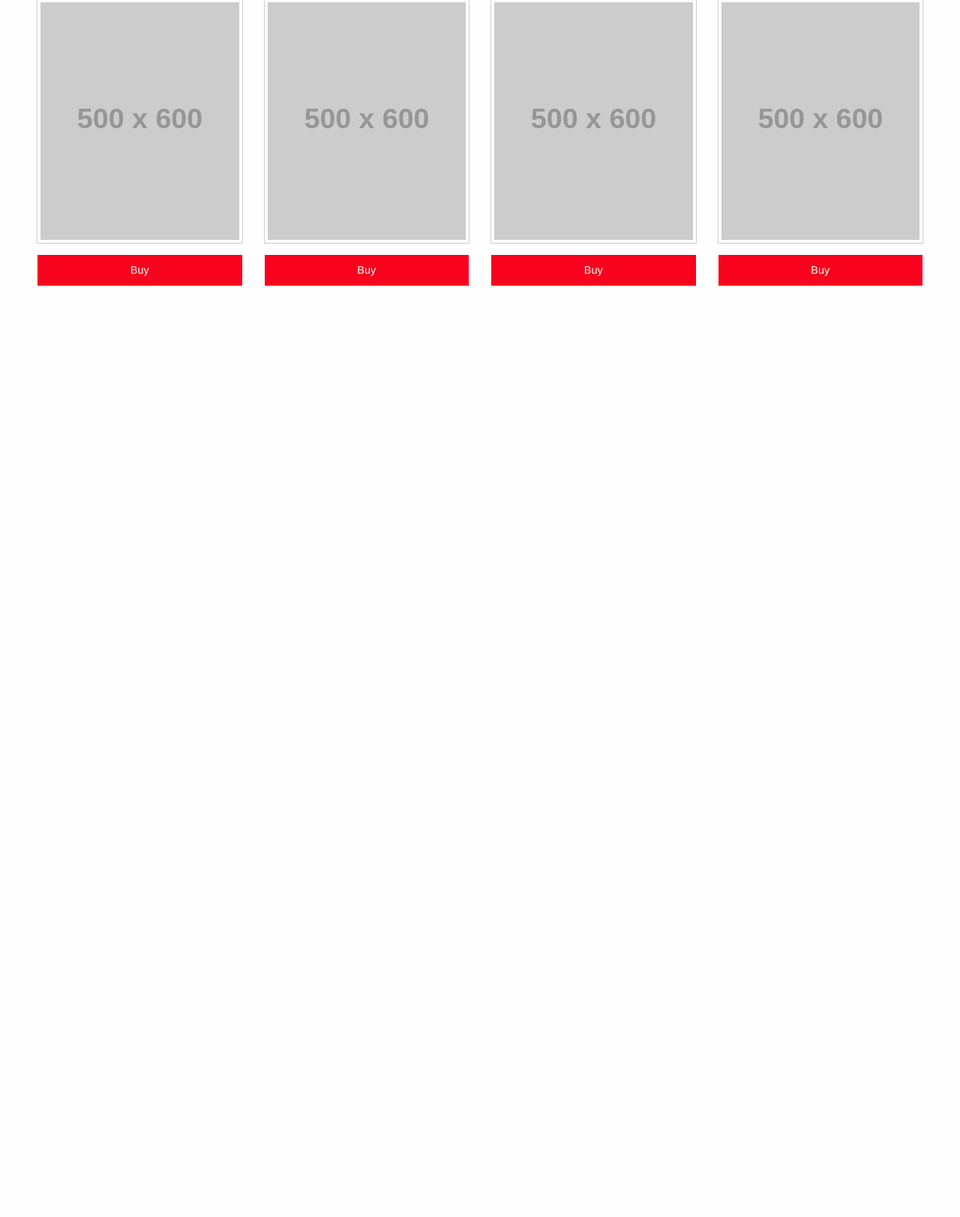
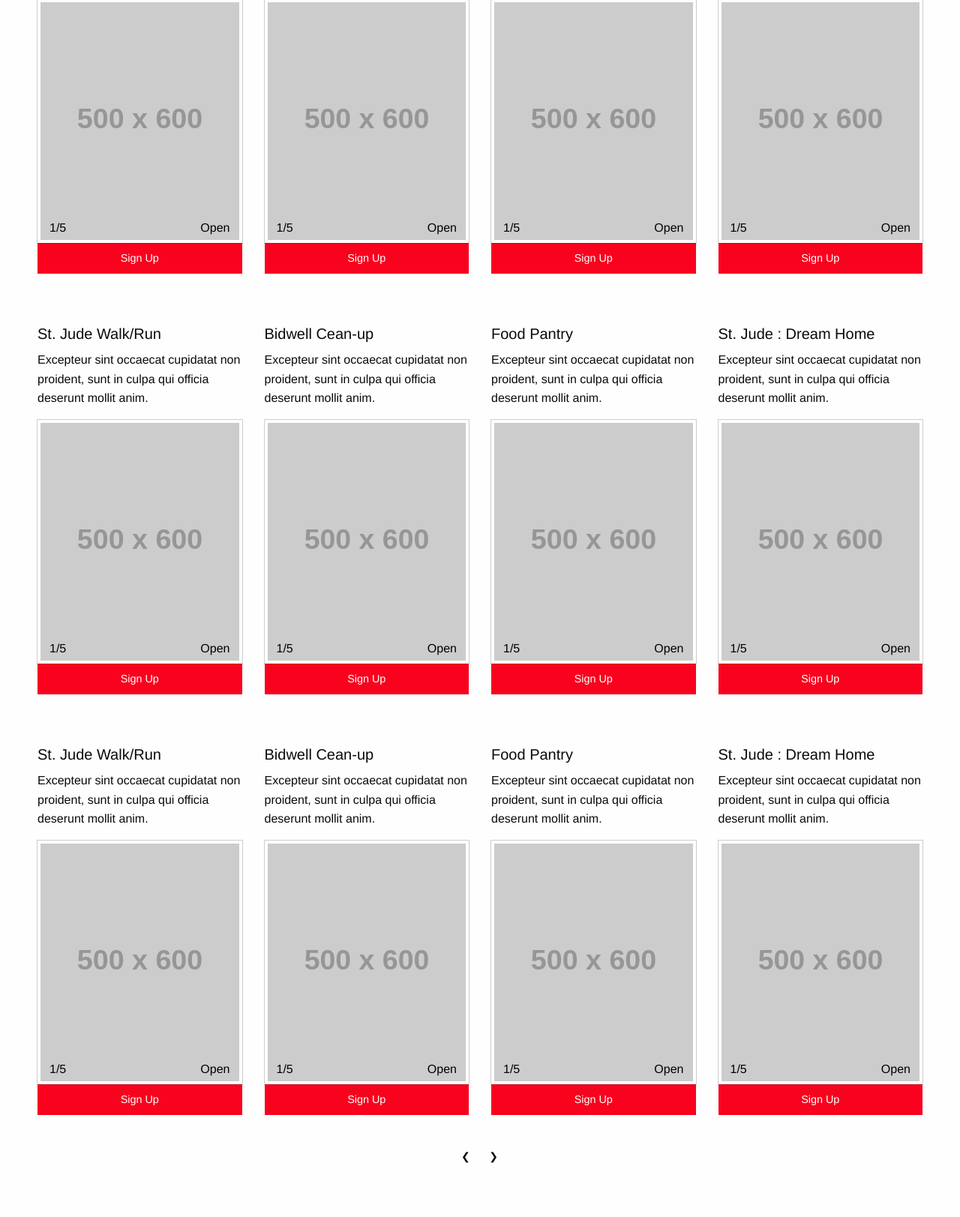
Before and after one commit to moradia100/TKE-Website, a Django app: page /philanthropy/ in a window 1280 px wide. Shown: the part 372-1995 px from the top of the page at 75% size. Before the commit the page ends 753 px from the top, so only its background shows below. Run offline with Django 3.2, Linux system fonts and the light colour scheme; grey boxes labelled with a size stand in for pictures from a placeholder-image service; some libraries are stand-ins or nearby versions.

Commit message:
Added event meta data

```diff
--- a/tke_project/myapp/static/css/style.css
+++ b/tke_project/myapp/static/css/style.css
@@ -200,3 +200,35 @@
   from {opacity: .4}
   to {opacity: 1}
 }
+
+
+.thumbnail {
+  margin-bottom: 0rem;
+}
+
+
+.event-container {
+  position: relative;
+  text-align: center;
+  color: black;
+}
+
+.event-bottom-left {
+  position: absolute;
+  bottom: 8px;
+  left: 16px;
+}
+
+.event-bottom-right {
+  position: absolute;
+  bottom: 8px;
+  right: 16px;
+}
+
+
+.text-center {
+  text-align: center;
+  padding-top: 25px;
+  padding-bottom: 50px;
+}
+/* .pagination-event a:hover:not(.active) {background-color: #ddd;} */
--- a/tke_project/myapp/templates/sections/philanthropy.html
+++ b/tke_project/myapp/templates/sections/philanthropy.html
@@ -9,28 +9,137 @@
     <div class="cell">
         <h5>St. Jude Walk/Run</h5>
         <p>Excepteur sint occaecat cupidatat non proident, sunt in culpa qui officia deserunt mollit anim.</p>
-        <img class="thumbnail" src="https://placehold.it/500x600">
-        <a href="#" class="button expanded">Buy</a>
+        <div class="event-container">
+                <img class="thumbnail" src="https://placehold.it/500x600">
+                <div class="event-bottom-left">1/5</div>
+                <div class="event-bottom-right">Open</div>
+        </div>
+        <a href="#" class="button expanded">Sign Up</a>
     </div>
         <div class="cell">
         <h5>Bidwell Cean-up</h5>
         <p>Excepteur sint occaecat cupidatat non proident, sunt in culpa qui officia deserunt mollit anim.</p>
-        <img class="thumbnail" src="https://placehold.it/500x600">
-        <a href="#" class="button expanded">Buy</a>
+        <div class="event-container">
+                <img class="thumbnail" src="https://placehold.it/500x600">
+                <div class="event-bottom-left">1/5</div>
+                <div class="event-bottom-right">Open</div>
+        </div>
+        <a href="#" class="button expanded">Sign Up</a>
     </div>
         <div class="cell">
         <h5>Food Pantry</h5>
         <p>Excepteur sint occaecat cupidatat non proident, sunt in culpa qui officia deserunt mollit anim.</p>
-        <img class="thumbnail" src="https://placehold.it/500x600">
-        <a href="#" class="button expanded">Buy</a>
+        <div class="event-container">
+                <img class="thumbnail" src="https://placehold.it/500x600">
+                <div class="event-bottom-left">1/5</div>
+                <div class="event-bottom-right">Open</div>
+        </div>
+        <a href="#" class="button expanded">Sign Up</a>
     </div>
     <div class="cell">
         <h5>St. Jude : Dream Home</h5>
         <p>Excepteur sint occaecat cupidatat non proident, sunt in culpa qui officia deserunt mollit anim.</p>
-        <img class="thumbnail" src="https://placehold.it/500x600">
-        <a href="#" class="button expanded">Buy</a>
+        <div class="event-container">
+                <img class="thumbnail" src="https://placehold.it/500x600">
+                <div class="event-bottom-left">1/5</div>
+                <div class="event-bottom-right">Open</div>
+        </div>
+        <a href="#" class="button expanded">Sign Up</a>
     </div>
 </div>
+<div class="grid-x grid-margin-x small-up-2 medium-up-2 large-up-4">
+        <div class="cell">
+            <h5>St. Jude Walk/Run</h5>
+            <p>Excepteur sint occaecat cupidatat non proident, sunt in culpa qui officia deserunt mollit anim.</p>
+            <div class="event-container">
+                    <img class="thumbnail" src="https://placehold.it/500x600">
+                    <div class="event-bottom-left">1/5</div>
+                    <div class="event-bottom-right">Open</div>
+            </div>
+            <a href="#" class="button expanded">Sign Up</a>
+        </div>
+            <div class="cell">
+            <h5>Bidwell Cean-up</h5>
+            <p>Excepteur sint occaecat cupidatat non proident, sunt in culpa qui officia deserunt mollit anim.</p>
+            <div class="event-container">
+                    <img class="thumbnail" src="https://placehold.it/500x600">
+                    <div class="event-bottom-left">1/5</div>
+                    <div class="event-bottom-right">Open</div>
+            </div>
+            <a href="#" class="button expanded">Sign Up</a>
+        </div>
+            <div class="cell">
+            <h5>Food Pantry</h5>
+            <p>Excepteur sint occaecat cupidatat non proident, sunt in culpa qui officia deserunt mollit anim.</p>
+            <div class="event-container">
+                    <img class="thumbnail" src="https://placehold.it/500x600">
+                    <div class="event-bottom-left">1/5</div>
+                    <div class="event-bottom-right">Open</div>
+            </div>
+            <a href="#" class="button expanded">Sign Up</a>
+        </div>
+        <div class="cell">
+            <h5>St. Jude : Dream Home</h5>
+            <p>Excepteur sint occaecat cupidatat non proident, sunt in culpa qui officia deserunt mollit anim.</p>
+            <div class="event-container">
+                    <img class="thumbnail" src="https://placehold.it/500x600">
+                    <div class="event-bottom-left">1/5</div>
+                    <div class="event-bottom-right">Open</div>
+            </div>
+            <a href="#" class="button expanded">Sign Up</a>
+        </div>
+</div>
+<div class="grid-x grid-margin-x small-up-2 medium-up-2 large-up-4">
+        <div class="cell">
+            <h5>St. Jude Walk/Run</h5>
+            <p>Excepteur sint occaecat cupidatat non proident, sunt in culpa qui officia deserunt mollit anim.</p>
+            <div class="event-container">
+                    <img class="thumbnail" src="https://placehold.it/500x600">
+                    <div class="event-bottom-left">1/5</div>
+                    <div class="event-bottom-right">Open</div>
+            </div>
+            <a href="#" class="button expanded">Sign Up</a>
+        </div>
+            <div class="cell">
+            <h5>Bidwell Cean-up</h5>
+            <p>Excepteur sint occaecat cupidatat non proident, sunt in culpa qui officia deserunt mollit anim.</p>
+            <div class="event-container">
+                    <img class="thumbnail" src="https://placehold.it/500x600">
+                    <div class="event-bottom-left">1/5</div>
+                    <div class="event-bottom-right">Open</div>
+            </div>
+            <a href="#" class="button expanded">Sign Up</a>
+        </div>
+            <div class="cell">
+            <h5>Food Pantry</h5>
+            <p>Excepteur sint occaecat cupidatat non proident, sunt in culpa qui officia deserunt mollit anim.</p>
+            <div class="event-container">
+                    <img class="thumbnail" src="https://placehold.it/500x600">
+                    <div class="event-bottom-left">1/5</div>
+                    <div class="event-bottom-right">Open</div>
+            </div>
+            <a href="#" class="button expanded">Sign Up</a>
+        </div>
+        <div class="cell">
+            <h5>St. Jude : Dream Home</h5>
+            <p>Excepteur sint occaecat cupidatat non proident, sunt in culpa qui officia deserunt mollit anim.</p>
+            <div class="event-container">
+                    <img class="thumbnail" src="https://placehold.it/500x600">
+                    <div class="event-bottom-left">1/5</div>
+                    <div class="event-bottom-right">Open</div>
+            </div>
+            <a href="#" class="button expanded">Sign Up</a>
+        </div>
+</div>
+
+<div class="text-center">
+        <ul class="pagination">
+            <li><a href="?p=0" data-original-title="" title="">❮</a></li>
+            <li><a href="?p=1" data-original-title="" title="">❯</a></li>
+        </ul>
+
+</div>
+
 {% endblock %}
 
 {% block scripts %}
```
